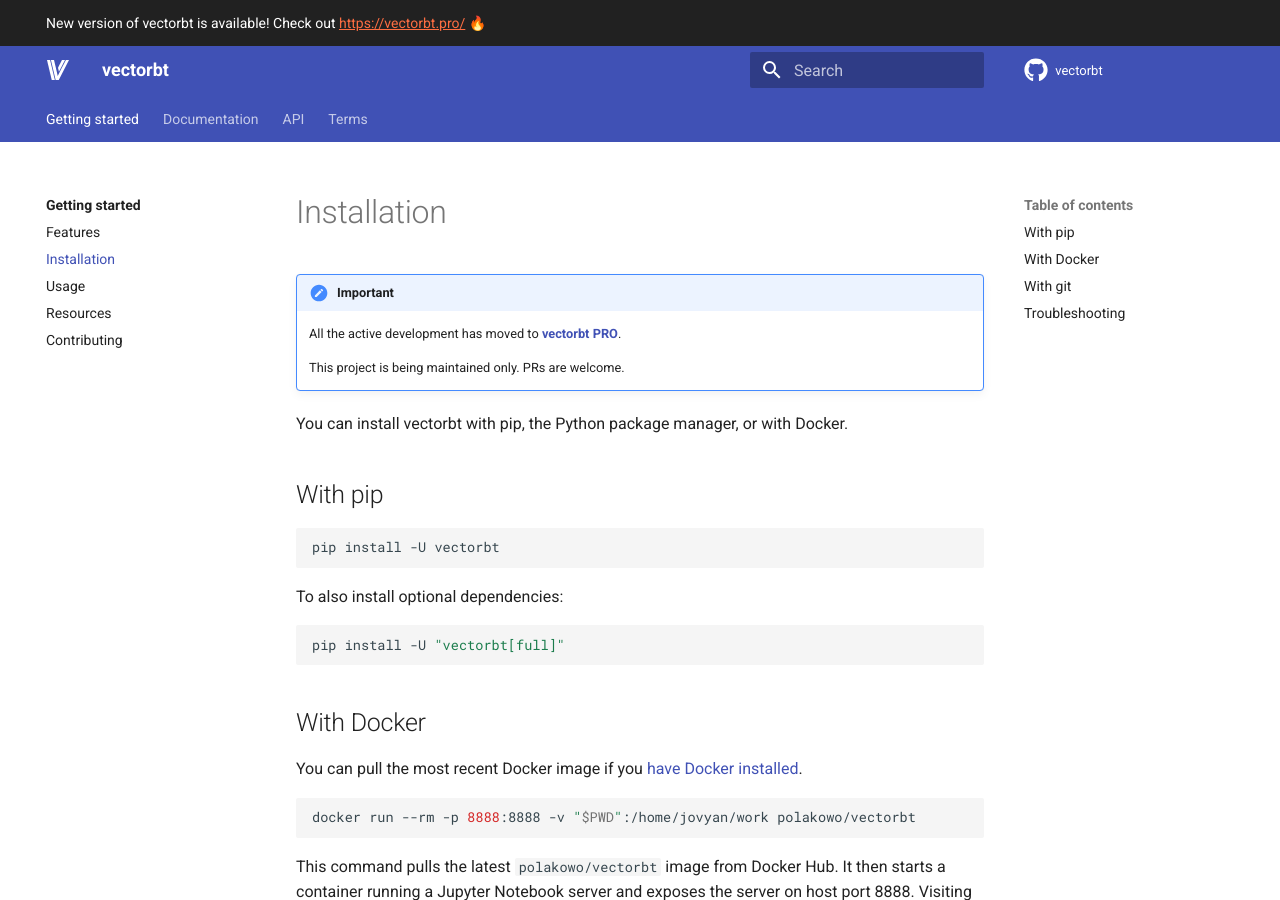
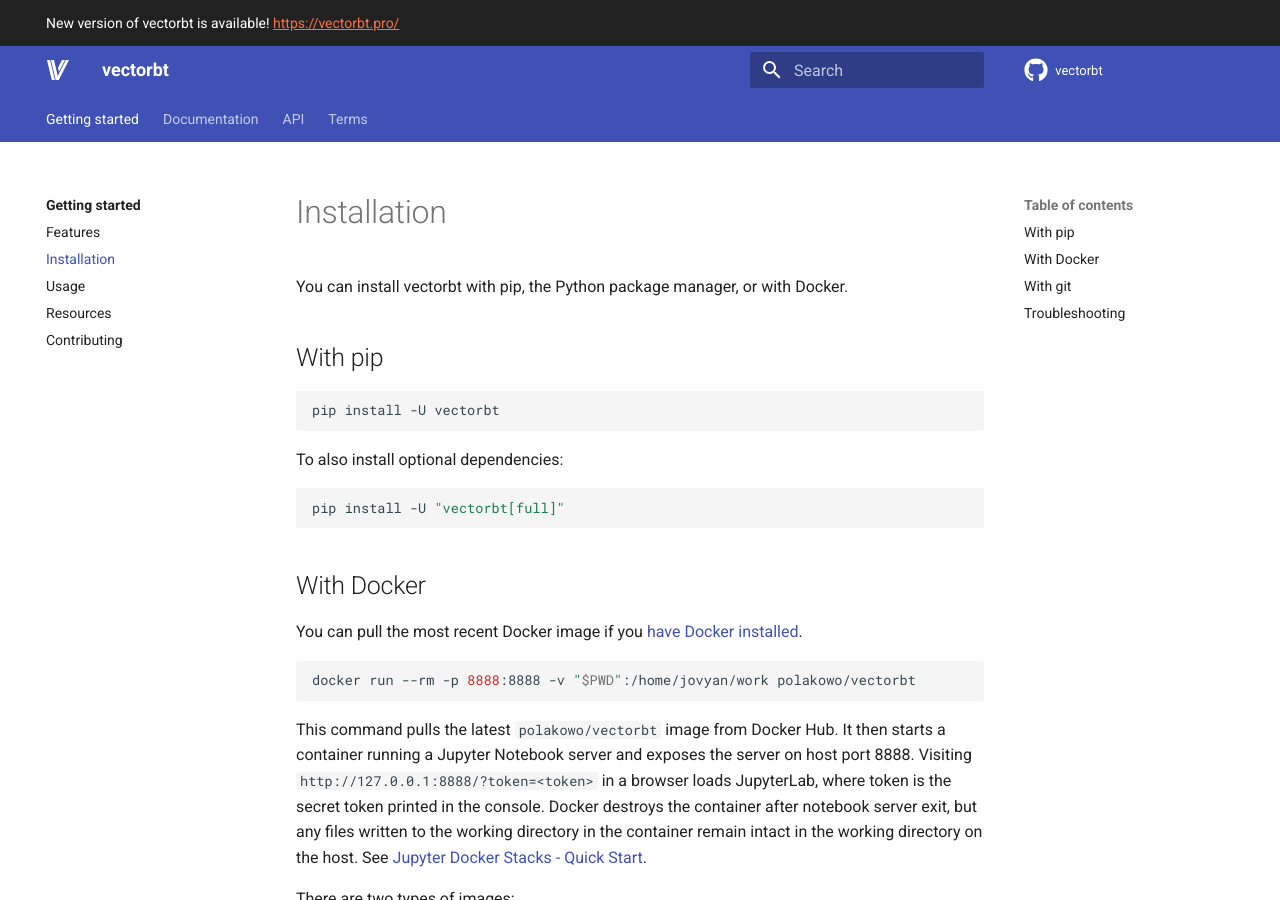
Before and after one commit to polakowo/vectorbt, an MkDocs documentation site: the page built from docs/docs/getting-started/installation.md, in a window 1280 px wide and 900 px high. Built offline with MkDocs 1.6.1 and Material for MkDocs 9.7.7, drawn with Linux system fonts in a browser that asks for light colours; comment, search, counter and statistics services are not loaded.

Commit message:
Update documentation

```diff
--- a/docs/docs/getting-started/installation.md
+++ b/docs/docs/getting-started/installation.md
@@ -3,11 +3,6 @@
 ---
 
 # Installation
-
-!!! important
-    All the active development has moved to **[vectorbt PRO](https://vectorbt.pro/)**.
-
-    This project is being maintained only. PRs are welcome.
 
 You can install vectorbt with pip, the Python package manager, or with Docker.
 
--- a/docs/overrides/main.html
+++ b/docs/overrides/main.html
@@ -50,7 +50,7 @@
 {% endblock %}
 
 {% block announce %}
-    New version of vectorbt is available! Check out <a href="https://vectorbt.pro/" style="color: #ff6e42; text-decoration: underline;">https://vectorbt.pro/</a> 🔥
+    New version of vectorbt is available! <a href="https://vectorbt.pro/" style="color: #ff6e42; text-decoration: underline;">https://vectorbt.pro/</a>
 {% endblock %}
 
 {% block content %}
```
Also changed, not shown: docs/docs/getting-started/resources.md (+1 -1 lines), README.md.
